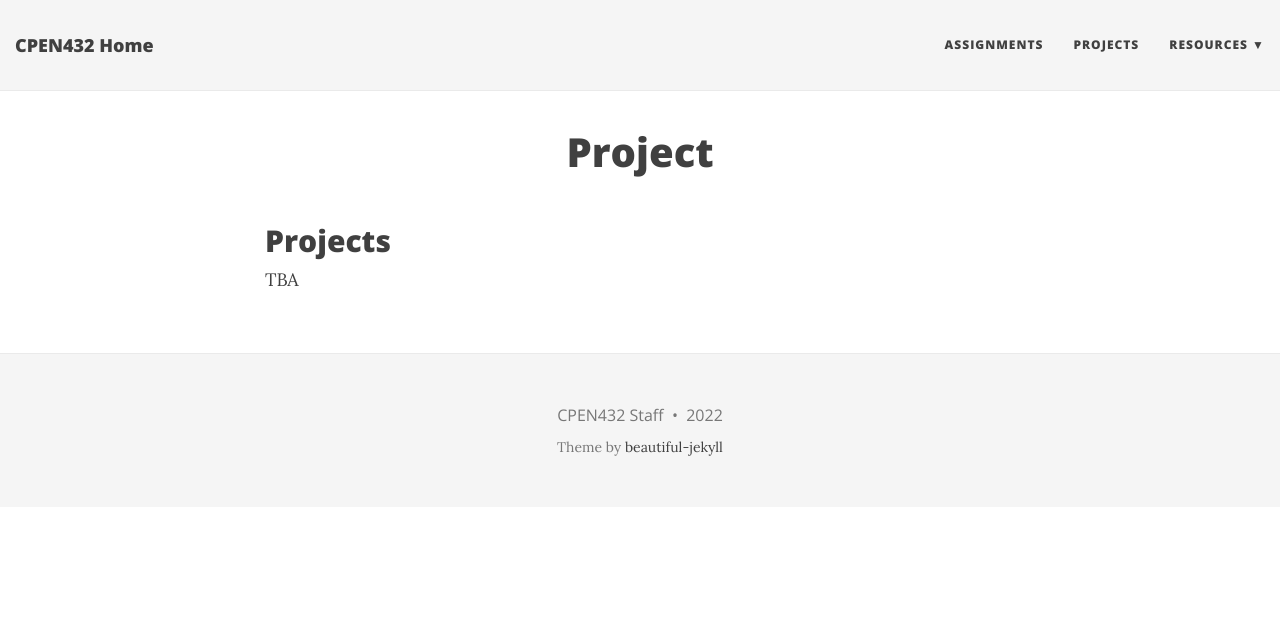
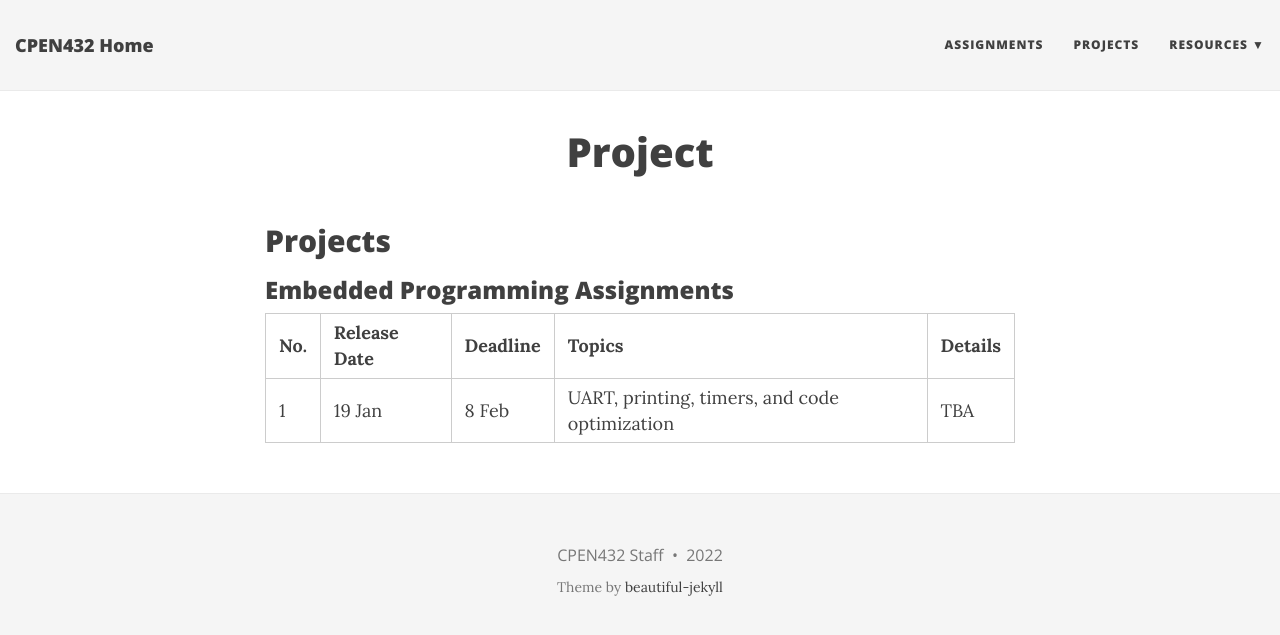
Before and after one commit to CPEN432/cpen432.github.io, a Jekyll site: the page built from projects.md, in a window 1280 px wide. Shown: the top 635 px of the page. Built offline with Jekyll 4.4.1, drawn with Linux system fonts in a browser that asks for light colours; nearby versions of some CDN libraries.

Commit message:
Update projects.md

```diff
--- a/projects.md
+++ b/projects.md
@@ -4,4 +4,10 @@ title: Project
 
 ## Projects
 
-TBA
+### Embedded Programming Assignments
+
+| **No.** | **Release Date** | **Deadline** | **Topics** | **Details** |
+|:--------|:-----------------|:-------------|:-----------|:------------|
+|  1  | 19 Jan | 8 Feb | UART, printing, timers, and code optimization | TBA |
+
+<!-- [README](https://gitlab.com/cpen432-wt2-2021-2022/p1/release/-/blob/main/README.md) | -->
```
